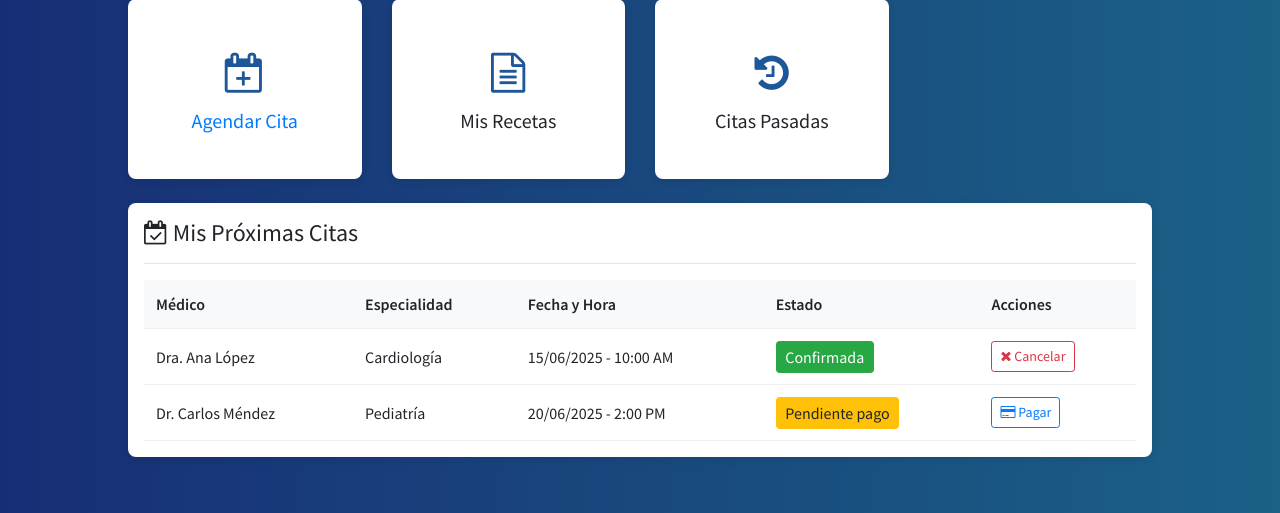
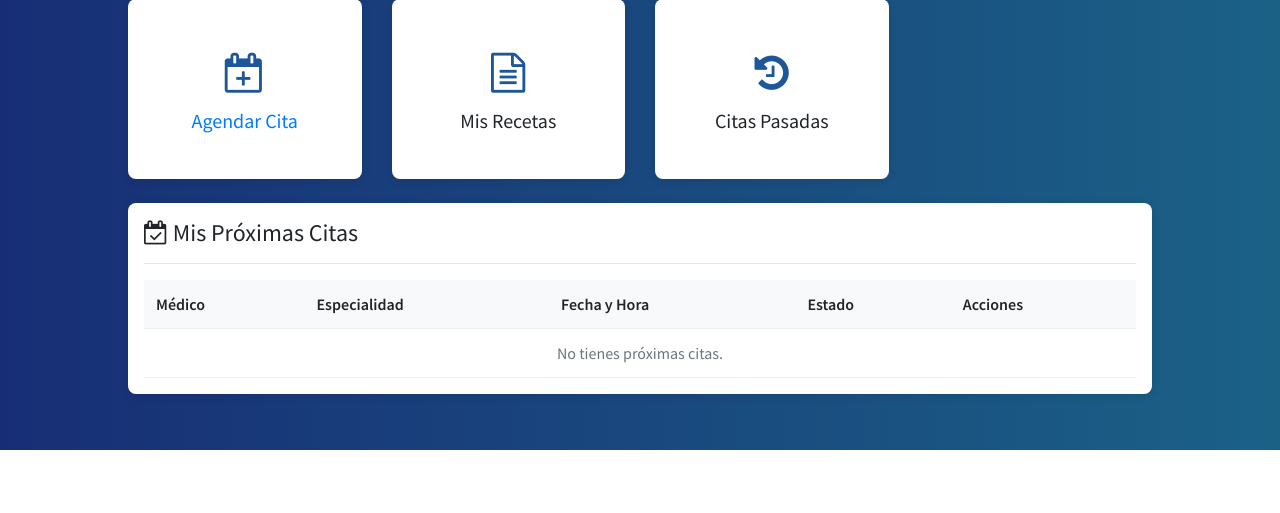
Before and after one commit to JoJos312/MediVida, a PHP site: page /Frontend/Paciente/paciente.php in a window 1280 px wide. Shown: the part 477-990 px from the top of the page. After the commit the page ends 927 px from the top, so only its background shows below. Run offline with PHP 8.4, Linux system fonts and the light colour scheme; the visitor is signed in with stand-in values (Sample User, id 1); tables that the repository leaves empty or names only in its code hold one stand-in row (values such as "Sample post"); some libraries are stand-ins or nearby versions.

Commit message:
PACIENTE CON BD

```diff
--- a/Frontend/Paciente/paciente.php
+++ b/Frontend/Paciente/paciente.php
@@ -1,13 +1,99 @@
  <?php
+if (session_status() === PHP_SESSION_NONE) {
     session_start();
+}
+// Si hay solicitud de logout, cerrar sesión y redirigir
+if (isset($_GET['logout'])) {
+    session_unset();
+    session_destroy();
+    header("Location: ../login.html");
+    exit();
+}
+include '../../Backend/confBD.php';
 
-if (!isset($_SESSION['usuario_rol']) || $_SESSION['usuario_rol'] != 3) {
+if (!isset($_SESSION['usuario_persona']) || $_SESSION['usuario_rol'] != 3) {
     header("Location: ../login.html");
     exit();
 }
 
-// Incluir datos del paciente
-include '../../Backend/datospaciente.php';
+$conexion = Conectarse();
+$pacienteID = $_SESSION['usuario_persona'];
+$mensaje_exito = "";
+
+// Mostrar formulario si se dio clic en Cancelar
+$mostrarModal = false;
+$citaDoctor = '';
+$citaFecha = '';
+$citaID = 0;
+
+if (isset($_POST['abrir_modal'])) {
+    $mostrarModal = true;
+    $citaDoctor = $_POST['doctor'];
+    $citaFecha = $_POST['fecha'];
+    $citaID = $_POST['cancelar_cita_id'];
+}
+
+// Procesar cancelación
+if ($_SERVER["REQUEST_METHOD"] === "POST" && isset($_POST['confirmar_cancelacion'])) {
+    $citaID = intval($_POST['cancelar_cita_id']);
+    $reprogramar = $_POST['accion'] ?? 'cancelar';
+
+    if ($reprogramar === 'reprogramar') {
+        $stmt = $conexion->prepare("UPDATE cita SET Estado = 0 WHERE ID = ? AND Paciente_ID = ?");
+    } else {
+        $stmt = $conexion->prepare("DELETE FROM cita WHERE ID = ? AND Paciente_ID = ?");
+    }
+    $stmt->bind_param("ii", $citaID, $pacienteID);
+    $stmt->execute();
+    $stmt->close();
+    $mensaje_exito = "Cita cancelada correctamente.";
+}
+
+// Obtener nombre
+$nombrePaciente = "Usuario";
+$stmtNombre = $conexion->prepare("SELECT Nombre FROM persona WHERE ID = ?");
+$stmtNombre->bind_param("i", $pacienteID);
+$stmtNombre->execute();
+$resNombre = $stmtNombre->get_result();
+if ($resNombre->num_rows === 1) {
+    $fila = $resNombre->fetch_assoc();
+    $nombrePaciente = $fila['Nombre'];
+}
+$stmtNombre->close();
+
+// Obtener citas
+$stmt = $conexion->prepare("
+    SELECT
+        c.ID, c.Fecha, c.Hora, c.Estado,
+        CONCAT(p.Nombre, ' ', p.Ape_Pa, ' ', p.Ape_Ma) AS DoctorNombre,
+        e.Nombre AS Especialidad
+    FROM cita c
+    JOIN persona p ON c.Doctor_ID = p.ID
+    JOIN doctor_especialidades de ON de.Doctor_ID = p.ID
+    JOIN especialidad e ON de.Especialidad = e.ID
+    WHERE c.Paciente_ID = ? AND c.Fecha >= CURDATE()
+    ORDER BY c.Fecha, c.Hora
+");
+$stmt->bind_param("i", $pacienteID);
+$stmt->execute();
+$citas = $stmt->get_result();
+
+// Obtener recetas desde tabla consulta
+$stmtRecetas = $conexion->prepare("
+    SELECT co.Tratamiento, co.Fecha_Registro,
+           CONCAT(p.Nombre, ' ', p.Ape_Pa, ' ', p.Ape_Ma) AS Doctor
+    FROM consulta co
+    JOIN cita c ON co.Cita_ID = c.ID
+    JOIN persona p ON c.Doctor_ID = p.ID
+    WHERE c.Paciente_ID = ?
+    ORDER BY co.Fecha_Registro DESC
+");
+$stmtRecetas->bind_param("i", $pacienteID);
+$stmtRecetas->execute();
+$recetas = $stmtRecetas->get_result();
+$stmtRecetas->close();
+
+
 ?>
 
 <!DOCTYPE html>
@@ -49,7 +135,7 @@ include '../../Backend/datospaciente.php';
                                 </div>
                     </ul>
                     <div class="mr-auto"></div>
-                    <a class="btn btn-light action-button" role="button" href="#"><i class="fa fa-sign-out"></i> Cerrar Sesión</a>
+                    <a class="btn btn-light action-button" role="button" href="paciente.php?logout=1"><i class="fa fa-sign-out"></i> Cerrar Sesión</a>
                 </div>
             </div>
         </nav>
@@ -97,11 +183,11 @@ include '../../Backend/datospaciente.php';
 </div>
 
 <!-- Citas próximas -->
+<!-- Sección de tabla de citas -->
 <div class="content-section">
     <h4><i class="fa fa-calendar-check-o"></i> Mis Próximas Citas</h4>
     <hr>
     <table class="table-citas">
-
         <thead>
             <tr>
                 <th>Médico</th>
@@ -112,31 +198,52 @@ include '../../Backend/datospaciente.php';
             </tr>
         </thead>
         <tbody>
+            <?php if ($citas->num_rows === 0): ?>
                 <tr>
-                        <td>Dra. Ana López</td>
-                        <td>Cardiología</td>
-                        <td>15/06/2025 - 10:00 AM</td>
-                        <td><span class="badge-estado badge-confirmada">Confirmada</span></td>
+                    <td colspan="5" class="text-center text-muted">No tienes próximas citas.</td>
+                </tr>
+            <?php else: ?>
+                <?php while ($cita = $citas->fetch_assoc()): ?>
+                    <tr>
+                        <td><?php echo htmlspecialchars($cita['DoctorNombre']); ?></td>
+                        <td><?php echo htmlspecialchars($cita['Especialidad']); ?></td>
                         <td>
-                            <button class="btn btn-sm btn-outline-danger" onclick="mostrarSeccion('cancelar-cita-modal')">
+                            <?php
+                                $fecha = date("d/m/Y", strtotime($cita['Fecha']));
+                                $hora = date("h:i A", strtotime($cita['Hora']));
+                                echo "$fecha - $hora";
+                            ?>
+                        </td>
+                        <td>
+                            <?php
+                                $estado = (int)$cita['Estado'];
+                                if ($estado === 1) {
+                                    echo '<span class="badge-estado badge-confirmada">Confirmada</span>';
+                                } elseif ($estado === 2) {
+                                    echo '<span class="badge-estado badge-pendiente">Pendiente pago</span>';
+                                } else {
+                                    echo '<span class="badge-estado badge-pendiente">Pendiente</span>';
+                                }
+                            ?>
+                        </td>
+                        <td>
+                            <form method="POST" action="">
+                                <input type="hidden" name="cancelar_cita_id" value="<?= $cita['ID'] ?>">
+                                <button type="submit" name="abrir_modal" class="btn btn-sm btn-outline-danger">
                                     <i class="fa fa-times"></i> Cancelar
                                 </button>
+                            </form>
                         </td>
                     </tr>
-                    <tr>
-                        <td>Dr. Carlos Méndez</td>
-                        <td>Pediatría</td>
-                        <td>20/06/2025 - 2:00 PM</td>
-                        <td><span class="badge-estado badge-pendiente">Pendiente pago</span></td>
-                        <td>
-                            <button class="btn btn-sm btn-outline-primary" onclick="mostrarSeccion('pago-cita-modal')">
-                                <i class="fa fa-credit-card"></i> Pagar
-                            </button>
-                        </td>
-                    </tr>
+                <?php endwhile; ?>
+            <?php endif; ?>
         </tbody>
     </table>
 </div>
+
+
+
+
 
         <!-- MODALES Y SECCIONES OCULTAS -->
 
@@ -305,19 +412,24 @@ include '../../Backend/datospaciente.php';
     </div>
 
        <!-- Modal Cancelar Cita -->
-        <div id="cancelar-cita-modal" class="modal-section">
+<!-- Modal PHP que aparece si $mostrarModal -->
+<?php if ($mostrarModal): ?>
+<div id="cancelar-cita-modal" class="modal-section" style="display:flex;">
     <div class="modal-content">
         <h4 class="text-center mb-4"><i class="fa fa-calendar-times-o"></i> Cancelar Cita</h4>
 
         <div class="alert alert-info">
-                    <strong>Cita con:</strong> Dra. Ana López (Cardiología)<br>
-                    <strong>Fecha:</strong> 15/06/2025 - 10:00 AM
+            <strong>Cita con:</strong> <?= htmlspecialchars($citaDoctor) ?><br>
+            <strong>Fecha:</strong> <?= htmlspecialchars($citaFecha) ?>
         </div>
+
+        <form method="POST">
+            <input type="hidden" name="cancelar_cita_id" value="<?= $citaID ?>">
 
             <div class="form-group">
                 <label>Motivo de cancelación</label>
-                    <select class="form-control">
-                        <option>Seleccione un motivo</option>
+                <select class="form-control" name="motivo_cancelacion" required>
+                    <option value="">Seleccione un motivo</option>
                     <option>Ya no necesito la consulta</option>
                     <option>Problemas de agenda</option>
                     <option>Prefiero otro médico</option>
@@ -326,34 +438,26 @@ include '../../Backend/datospaciente.php';
             </div>
 
             <div class="form-group">
-                    <label>¿Desea reprogramar la cita?</label>
+                <label>¿Qué desea hacer con la cita?</label>
                 <div class="form-check">
-                        <input class="form-check-input" type="radio" name="reprogramar" id="reprogramar-si" value="si">
-                        <label class="form-check-label" for="reprogramar-si">Sí, deseo reprogramar</label>
+                    <input class="form-check-input" type="radio" name="accion" id="reprogramar" value="reprogramar" required>
+                    <label class="form-check-label" for="reprogramar">Reprogramar</label>
                 </div>
                 <div class="form-check">
-                        <input class="form-check-input" type="radio" name="reprogramar" id="reprogramar-no" value="no" checked>
-                        <label class="form-check-label" for="reprogramar-no">No, cancelar definitivamente</label>
-                    </div>
-                </div>
-
-                <div id="reprogramar-options" style="display: none;">
-                    <div class="form-group">
-                        <label>Nueva fecha preferida</label>
-                        <input type="date" class="form-control">
+                    <input class="form-check-input" type="radio" name="accion" id="cancelar" value="cancelar">
+                    <label class="form-check-label" for="cancelar">Cancelar definitivamente</label>
                 </div>
             </div>
 
             <div class="text-right mt-4">
-                    <button class="btn btn-secondary" onclick="ocultarSecciones()">
-                        <i class="fa fa-arrow-left"></i> Volver
-                    </button>
-                    <button class="btn btn-danger ml-2" onclick="alert('Cita cancelada correctamente'); ocultarSecciones()">
-                        <i class="fa fa-check"></i> Confirmar Cancelación
+                <button type="submit" name="confirmar_cancelacion" class="btn btn-danger">
+                    <i class="fa fa-check"></i> Confirmar Acción
                 </button>
             </div>
+        </form>
     </div>
 </div>
+<?php endif; ?>
 
         <!-- Sección Ver Recetas -->
         <div id="ver-recetas" class="modal-section">
@@ -363,34 +467,19 @@ include '../../Backend/datospaciente.php';
                 <div class="table-responsive">
                     <table class="table table-hover">
                         <thead>
+                            <?php while ($receta = $recetas->fetch_assoc()): ?>
     <tr>
-                                <th>Fecha</th>
-                                <th>Médico</th>
-                                <th>Medicamentos</th>
-                                <th>Acciones</th>
-                            </tr>
-                        </thead>
-                        <tbody>
-                            <tr>
-                                <td>10/05/2025</td>
-                                <td>Dra. Ana López</td>
-                                <td>Paracetamol 500mg, Ibuprofeno 400mg</td>
+        <td><?= date("d/m/Y", strtotime($receta['Fecha_Registro'])) ?></td>
+        <td><?= htmlspecialchars($receta['Doctor']) ?></td>
+        <td><?= htmlspecialchars($receta['Tratamiento']) ?></td>
         <td>
-                                    <button class="btn btn-sm btn-primary">
+            <button class="btn btn-sm btn-primary" disabled>
                 <i class="fa fa-download"></i> Descargar
             </button>
         </td>
     </tr>
-                            <tr>
-                                <td>15/04/2025</td>
-                                <td>Dr. Carlos Méndez</td>
-                                <td>Amoxicilina 500mg</td>
-                                <td>
-                                    <button class="btn btn-sm btn-primary">
-                                        <i class="fa fa-download"></i> Descargar
-                                    </button>
-                                </td>
-                            </tr>
+<?php endwhile; ?>
+
                         </tbody>
                     </table>
                 </div>
@@ -651,8 +740,29 @@ include '../../Backend/datospaciente.php';
             // Simular notificación de cita cancelada
             document.getElementById('notificaciones').style.display = 'block';
         };
+
+
     </script>
+<script>
+function abrirCancelarModal(id, doctor, fecha) {
+    document.getElementById("cancelar_cita_id").value = id;
+    document.getElementById("cancelar-doctor").innerText = doctor;
+    document.getElementById("cancelar-fecha").innerText = fecha;
+    document.getElementById("cancelar-cita-modal").style.display = 'block';
+}
+</script>
+    <script src="Frontend/Paciente/citas.js"></script>
+    <script>
+function abrirCancelarModal(id, doctor, fecha) {
+    document.getElementById('cancelar_cita_id').value = id;
+    document.getElementById('cancelar_doctor').textContent = doctor;
+    document.getElementById('cancelar_fecha').textContent = fecha;
+    document.getElementById('cancelarCitaModal').style.display = 'block';
+}
 
-    <script src="Frontend/Paciente/citas.js"></script>
+function cerrarModal() {
+    document.getElementById('cancelarCitaModal').style.display = 'none';
+}
+</script>
 </body>
 </html>
```
Lines whose indentation alone changed are shown as unchanged.
